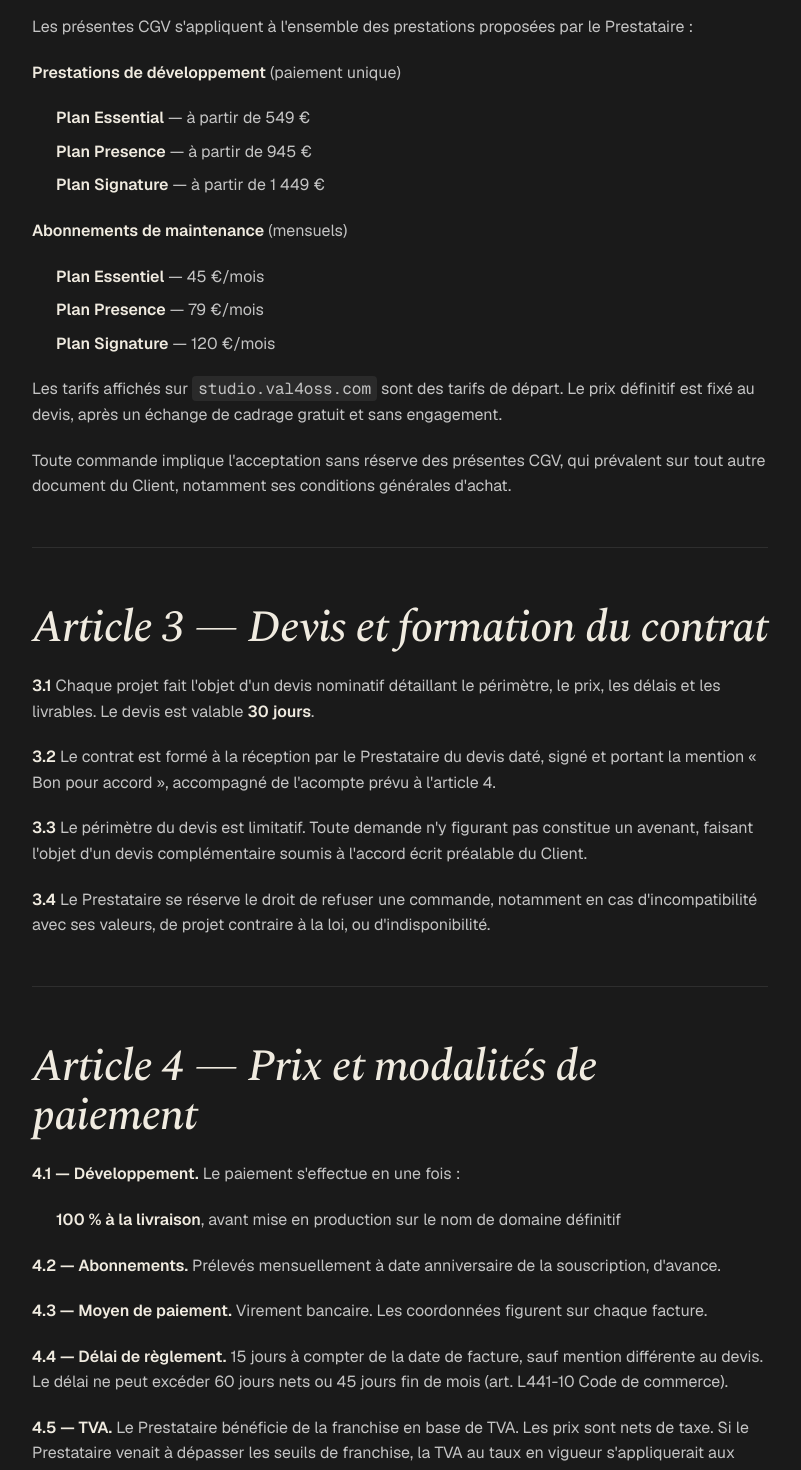
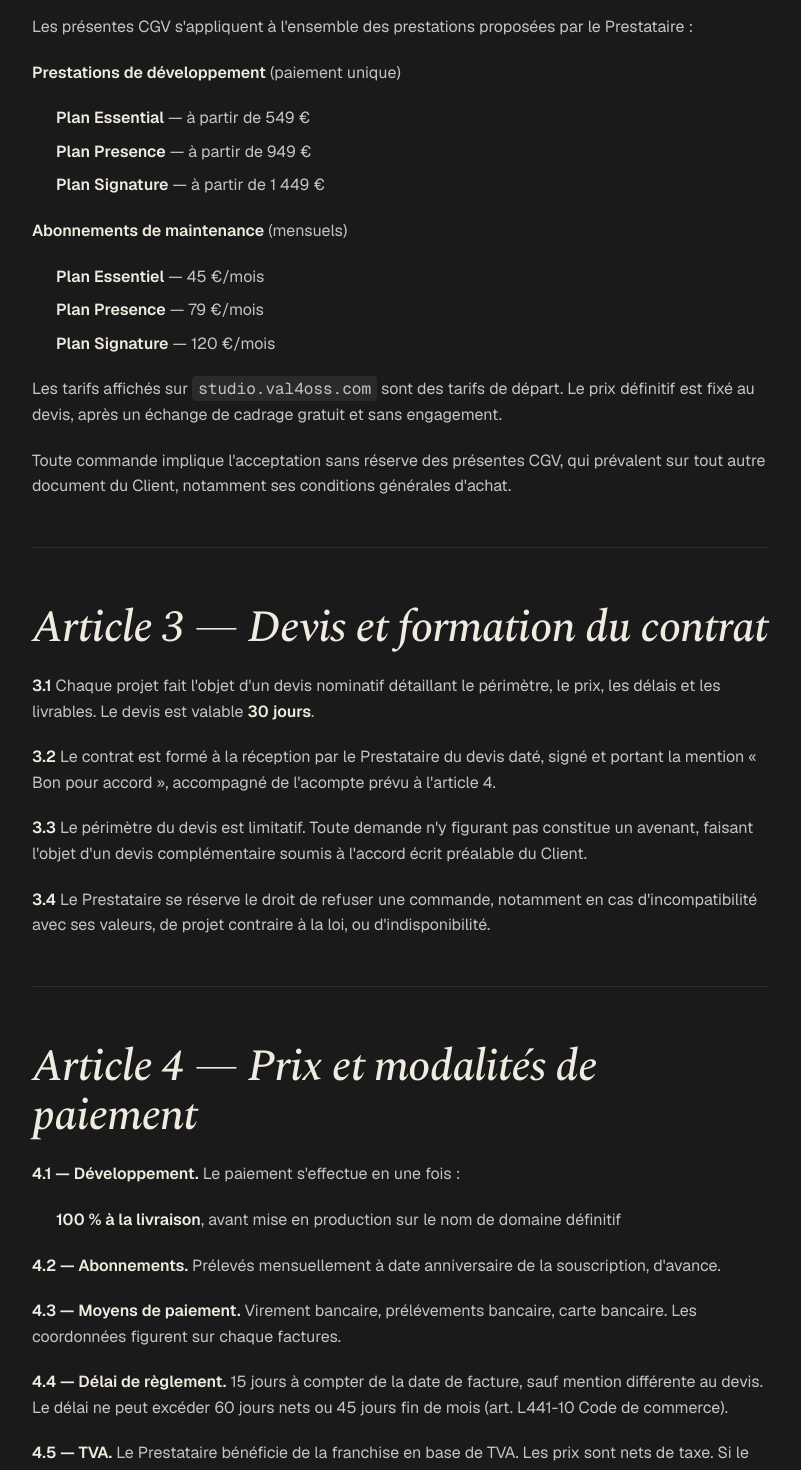
Before and after one commit to val4oss-studio/val4oss-studio-showcase, a Next.js app: page /en/legal/cgv in a window 1280 px wide. Shown: the part 880-2350 px from the top of the page, without its empty margins (240-1041 px from the left). Built offline with nearby package versions, Linux system fonts and the light colour scheme.

Commit message:
fix(legal): cgv

```diff
--- a/src/app/[locale]/legal/cgv/page.mdx
+++ b/src/app/[locale]/legal/cgv/page.mdx
@@ -26,7 +26,7 @@ Prestataire :
 
 **Prestations de développement** (paiement unique)
 - **Plan Essential** — à partir de 549 €
-- **Plan Presence** — à partir de 945 €
+- **Plan Presence** — à partir de 949 €
 - **Plan Signature** — à partir de 1 449 €
 
 **Abonnements de maintenance** (mensuels)
@@ -68,8 +68,9 @@ d'incompatibilité avec ses valeurs, de projet contraire à la loi, ou d'indispo
 **4.2 — Abonnements.** Prélevés mensuellement à date anniversaire de la souscription,
 d'avance.
 
-**4.3 — Moyen de paiement.** Virement bancaire. Les coordonnées figurent sur chaque
-facture.
+**4.3 — Moyens de paiement.** Virement bancaire, prélévements bancaire, carte bancaire.
+Les coordonnées figurent sur chaque factures.
+
 
 **4.4 — Délai de règlement.** 15 jours à compter de la date de facture, sauf mention
 différente au devis. Le délai ne peut excéder 60 jours nets ou 45 jours fin de mois
@@ -251,9 +252,9 @@ demander le retrait sans frais.
 ## Article 10 — Abonnements de maintenance
 
 **10.1 — Contenu.** Chaque plan est décrit sur `studio.val4oss.com` et rappelé au devis.
-Le Plan Hosting couvre l'infrastructure ; Serenity y ajoute le monitoring, le suivi de
-performance et le debug mensuel ; Premium y ajoute l'accès à l'espace client SaaS,
-les ajustements de contenu et le rapport mensuel détaillé.
+Le Plan Essentiel couvre l'infrastructure et le monitoring; Présence y ajoute le suivi de
+performance et le debug mensuel ; Premium y ajoute les ajustements de contenu, le rapport
+mensuel détaillé, et l'ajout de maintenances de services tiers.
 
 **10.2 — Périmètre du debug.** Le debug mensuel couvre la **correction d'anomalies**
 d'un site existant et fonctionnel. Il **exclut** : le développement de nouvelles
@@ -291,7 +292,7 @@ sans préavis ni frais.
 ## Article 11 — Données personnelles et sous-traitance
 
 **11.1** Le traitement des données du Client par le Prestataire est décrit dans la
-[Politique de confidentialité](/politique-de-confidentialite).
+[Politique de confidentialité](https://studio.val4oss.com/legal/politique-de-confidentialite).
 
 **11.2** Lorsque le Prestataire héberge ou maintient un site collectant des données
 personnelles, le **Client est responsable de traitement** et le Prestataire agit en
```
